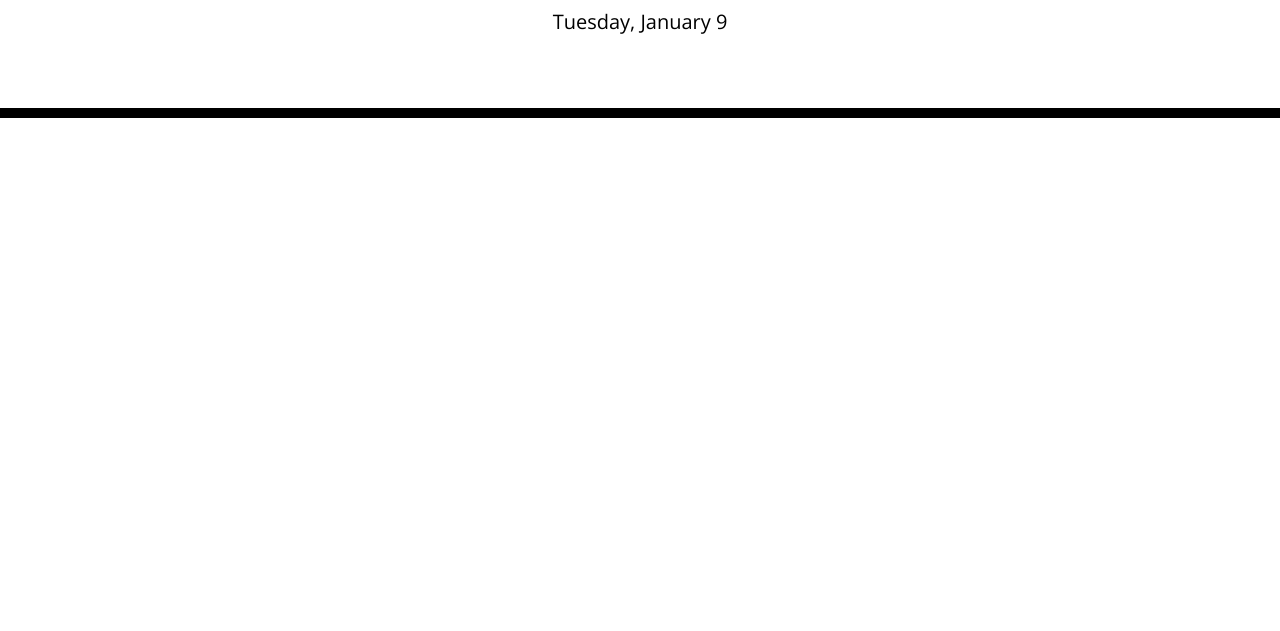
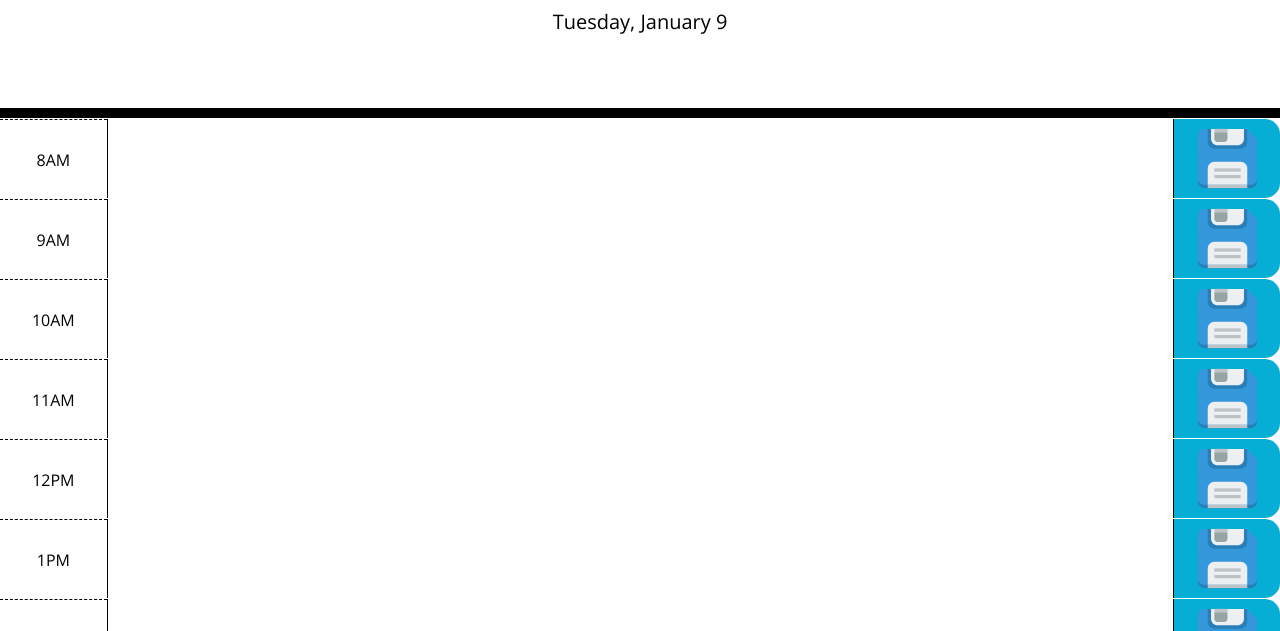
Before and after one commit to IgorTraspadini/Daily-Planner-App-ICT, a plain HTML site: page index.html in a window 1280 px wide. Shown: the part 169-800 px from the top of the page. Drawn offline with nearby package versions, Linux system fonts and the light colour scheme.

Commit message:
Grid CSS and Jquery done!

```diff
--- a/assets/css/style.css
+++ b/assets/css/style.css
@@ -41,6 +41,7 @@ header {
   background-color: #ffffff;
   color: #000000;
   border-top: 1px dashed #000000;
+  text-align: center;
 }
 
 .past {
@@ -63,6 +64,11 @@ header {
   border-top-right-radius: 15px;
   border-bottom-right-radius: 15px;
   background-color: #06aed5;
+  background-image: url("../img/16_floppy_guardar_save_icon.svg");
+  background-repeat: no-repeat;
+  background-size: contain;
+  background-position: center;
+  height: 100%;
   color: white;
 }
 
--- a/assets/js/script.js
+++ b/assets/js/script.js
@@ -1,7 +1,21 @@
 const currentDay = $("#currentDay");
+const ElemDiv = $(".container-fluid");
 
-
-
+const timeArray = ["8AM", "9AM", "10AM", "11AM",
+  "12PM", "1PM", "2PM", "3PM", "4PM", "5PM"];
 
 
 currentDay.text(dayjs().format("dddd, MMMM D"));
+$.each(timeArray, function (i, v) {
+    let Row = $("<div>").addClass("row");
+    let Time = $("<div>").addClass("hour col-sm-2 col-lg-1");
+    let Descr = $("<textarea>").addClass("description col-sm col-lg");
+    let bt = $("<div>").addClass("saveBtn col-sm-2 col-lg-1");
+    Time.html('<br><br>' + v);
+    Row.attr("data-time",v);
+//   Time.text(v);
+//    bt.text("X");
+    Row.append(Time, Descr, bt);
+    ElemDiv.append(Row);
+
+})
--- a/index.html
+++ b/index.html
@@ -20,7 +20,7 @@
     <p class="lead">A simple calendar app for scheduling your work day</p>
     <p id="currentDay" class="lead"></p>
   </header>
-  <div class="container">
+  <div class="container-fluid">
     <!-- Timeblocks go here -->
   </div>
 
```
Also changed, not shown: assets/img/16_floppy_guardar_save_icon.png (added), assets/img/16_floppy_guardar_save_icon.svg (added), assets/img/24_floppy_guardar_save_icon.svg (added), assets/img/285657_floppy_guardar_save_icon.png (added), assets/img/48_floppy_guardar_save_icon.svg (added), assets/img/save-icon-36513.png (added).
